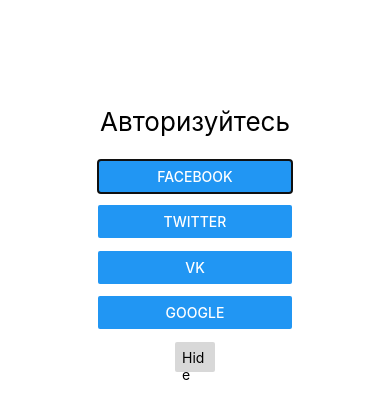
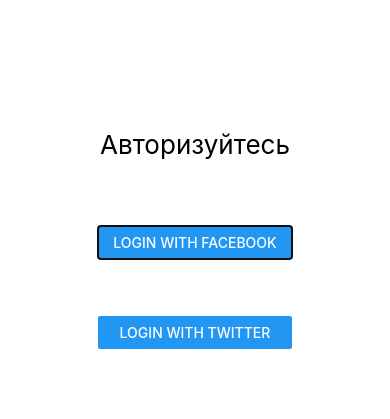
Before and after one commit to jdernt/react-native-app, a React Native app: screen / in a window 390 px wide. Shown: the part 183-602 px from the top of the page. Built offline with nearby package versions, Linux system fonts and the light colour scheme; what react-native-sound would draw is missing.

Commit message:
fb and twitter auth added

```diff
--- a/package.json
+++ b/package.json
@@ -12,12 +12,16 @@
   "dependencies": {
     "-": "^0.0.1",
     "adb": "^0.2.0",
+    "date-fns": "^2.16.1",
     "react": "16.13.1",
     "react-native": "0.63.3",
     "react-native-cli": "^2.0.1",
     "react-native-communications": "^2.2.1",
+    "react-native-fbsdk": "^2.0.0",
+    "react-native-login-twitter": "^3.0.4",
     "react-native-sound": "^0.11.0",
     "react-native-video": "^5.1.0-alpha8",
+    "react-native-vkontakte-login": "^1.0.1",
     "react-native-webview": "^10.9.2",
     "react-redux": "^7.2.1",
     "react-router-native": "^5.2.0",
--- a/src/js/App.js
+++ b/src/js/App.js
@@ -15,12 +15,16 @@
   constructor(props) {
     super(props)
     this.state = {
-      isActive: true
+      isActive: true,
+      isLoggedIn: false,
     }
   }
 
   hideModal = () => {
-    this.setState({ isActive: false })
+    this.setState({
+      isLoggedIn: true,
+      isActive: false
+    })
   }
 
   render() {
@@ -33,11 +37,10 @@
             animationType="slide"
             transparent={true}
             visible={isActive}
-            onRequestClose={() => {
-              Alert.alert("Modal has been closed.");
-            }}
           >
-            <Auth onPress={this.hideModal} />
+            <Auth
+              hideModal={this.hideModal}
+            />
           </Modal>
           <Header />
           <Navigation />
--- a/src/js/components/Auth.js
+++ b/src/js/components/Auth.js
@@ -5,46 +5,22 @@
   Button,
   TouchableHighlight,
 } from 'react-native';
+import FBLoginButton from './FBLoginButton'
+import TwitterButton from './TwitterButton';
 import { styles } from '../styles';
 
-const socials = [
-  {
-    title: 'facebook',
-  },
-  {
-    title: 'twitter',
-  },
-  {
-    title: 'vk'
-  },
-  {
-    title: 'google'
-  }
-]
 
 class Auth extends Component {
-  constructor(props) {
-    super(props)
-    this.state = {
-      isActive: true
-    }
-  }
-
   render() {
     return (
       <View style={styles.auth}>
         <Text style={styles.auth__title}>Авторизуйтесь</Text>
-        {socials.map((social, i) => {
-          return <Button title={social.title} key={i} />
-        })}
-        <TouchableHighlight
-          style={styles.auth__close}
-          onPress={() => {
-            this.props.onPress();
-          }}
-        >
-          <Text>Hide</Text>
-        </TouchableHighlight>
+        <FBLoginButton
+          hideModal={this.props.hideModal}
+        />
+        <TwitterButton
+          hideModal={this.props.hideModal}
+        />
       </View>
     )
   }
--- /dev/null
+++ b/src/js/components/FBLoginButton.js
@@ -0,0 +1,77 @@
+import React, {Component} from 'react';
+import {
+  View,
+  Text,
+  Button
+} from 'react-native';
+import {
+  AccessToken,
+  GraphRequest,
+  GraphRequestManager,
+  LoginManager,
+} from 'react-native-fbsdk';
+
+export default class App extends Component {
+  state = {userInfo: {}};
+
+  logoutWithFacebook = () => {
+    LoginManager.logOut();
+    this.setState({userInfo: {}});
+  };
+
+  getInfoFromToken = token => {
+    const PROFILE_REQUEST_PARAMS = {
+      fields: {
+        string: 'id,name,first_name,last_name',
+      },
+    };
+    const profileRequest = new GraphRequest(
+      '/me',
+      {token, parameters: PROFILE_REQUEST_PARAMS},
+      (error, user) => {
+        if (error) {
+          console.log('login info has error: ' + error);
+        } else {
+          this.setState({userInfo: user});
+          console.log('result:', user);
+        }
+      },
+    );
+    new GraphRequestManager().addRequest(profileRequest).start();
+  };
+
+  loginWithFacebook = () => {
+    // Attempt a login using the Facebook login dialog asking for default permissions.
+    LoginManager.logInWithPermissions(['public_profile']).then(
+      login => {
+        if (login.isCancelled) {
+          console.log('Login cancelled');
+        } else {
+          AccessToken.getCurrentAccessToken().then(data => {
+            const accessToken = data.accessToken.toString();
+            this.getInfoFromToken(accessToken);
+            this.props.hideModal()
+          });
+        }
+      },
+      error => {
+        console.log('Login fail with error: ' + error);
+      },
+    );
+  };
+
+  state = {userInfo: {}};
+
+  render() {
+    const isLogin = this.state.userInfo.name;
+    const buttonText = isLogin ? 'Logout With Facebook' : 'Login With Facebook';
+    const onPressButton = isLogin
+      ? this.logoutWithFacebook
+      : this.loginWithFacebook;
+    return (
+      <View>
+        <Button onPress={onPressButton} title={buttonText} />
+      </View>
+    );
+  }
+}
--- /dev/null
+++ b/src/js/components/TwitterButton.js
@@ -0,0 +1,52 @@
+import React, { Component } from "react"
+import {
+  AppRegistry,
+  Button,
+  Text,
+  View,
+  NativeModules,
+  TouchableOpacity
+} from "react-native";
+import { styles } from '../styles';
+
+const { RNTwitterSignIn } = NativeModules
+
+const Constants = {
+  //Dev Parse keys
+  TWITTER_COMSUMER_KEY: "qWPj1TXbreMX1SsDvdiQTaF7Y",
+  TWITTER_CONSUMER_SECRET: "4t0cRfGWXZvySIa5sS0M38AnT8a8B8hwcX2lZiaStSWStD4B4Z"
+}
+
+export default class TwitterButton extends Component {
+  constructor(props) {
+    super(props)
+  }
+
+  _twitterSignIn = () => {
+    RNTwitterSignIn.init(Constants.TWITTER_COMSUMER_KEY, Constants.TWITTER_CONSUMER_SECRET)
+    RNTwitterSignIn.logIn()
+      .then(loginData => {
+        console.log(loginData)
+        const { authToken, authTokenSecret } = loginData
+        if (authToken && authTokenSecret) {
+          this.props.hideModal();
+        }
+      })
+      .catch(error => {
+        console.log(error)
+      }
+    )
+  }
+
+  render() {
+    return (
+      <View style={this.props.style}>
+        <Button
+          name="logo-twitter"
+          onPress={() => { this._twitterSignIn() }}
+          title="Login with Twitter">
+        </Button>
+      </View>
+    )
+  }
+}
--- a/src/js/styles/index.js
+++ b/src/js/styles/index.js
@@ -29,10 +29,15 @@
 	},
 	auth__close: {
 		alignSelf: 'center',
-		width: 40,
-		height: 30,
+		padding: 7,
 		fontSize: 20,
+		borderRadius: 2,
+		backgroundColor: '#33333330',
+	},
+	auth__logout: {
+		alignSelf: 'center',
 		padding: 7,
+		fontSize: 20,
 		borderRadius: 2,
 		backgroundColor: '#33333330',
 	},
@@ -121,5 +126,5 @@
     marginBottom: 20,
     fontSize: 20,
     textAlign: 'center',
-  }
+	},
 });
```
Also changed, not shown: 6 other files (tests, documents, lock files or other folders).
